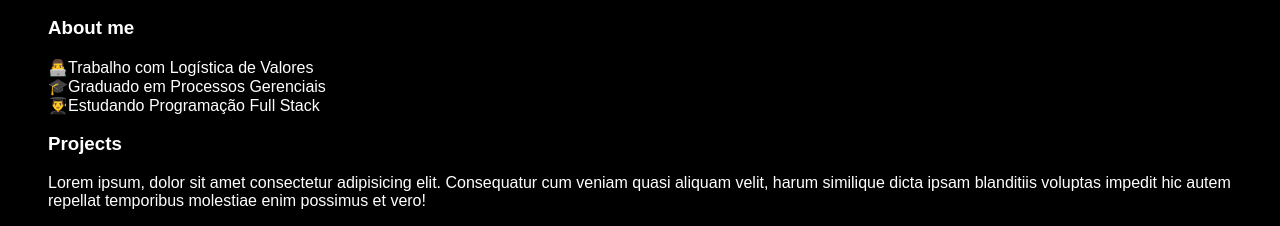
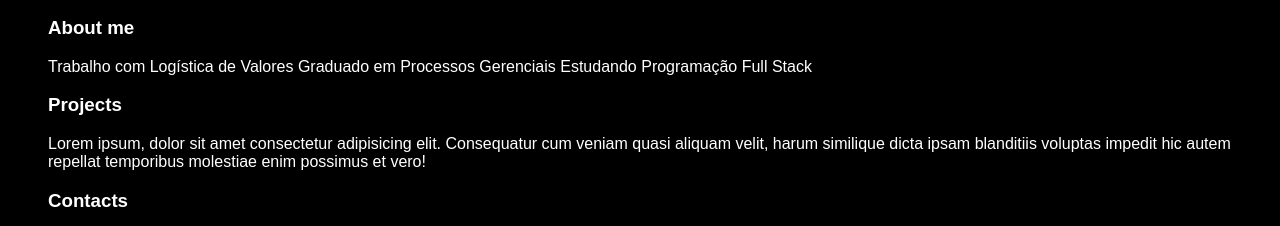
Before and after one commit to AlexandreDEVNunes/my-portifolio, a plain HTML site: page index.html in a window 1280 px wide. Shown: the part 357-583 px from the top of the page. Drawn offline with Linux system fonts and the light colour scheme.

Commit message:
Atualizar about me

```diff
--- a/index.html
+++ b/index.html
@@ -38,9 +38,9 @@
                 <section>
                     <h3>About me</h3>
                     <p>
-                        👨‍💻Trabalho com Logística de Valores </br>
-🎓Graduado em Processos Gerenciais </br>
-👨‍🎓Estudando Programação Full Stack </br>
+                        Trabalho com Logística de Valores
+                        Graduado em Processos Gerenciais
+                        Estudando Programação Full Stack
 
                     </p>
                 </section>
```
